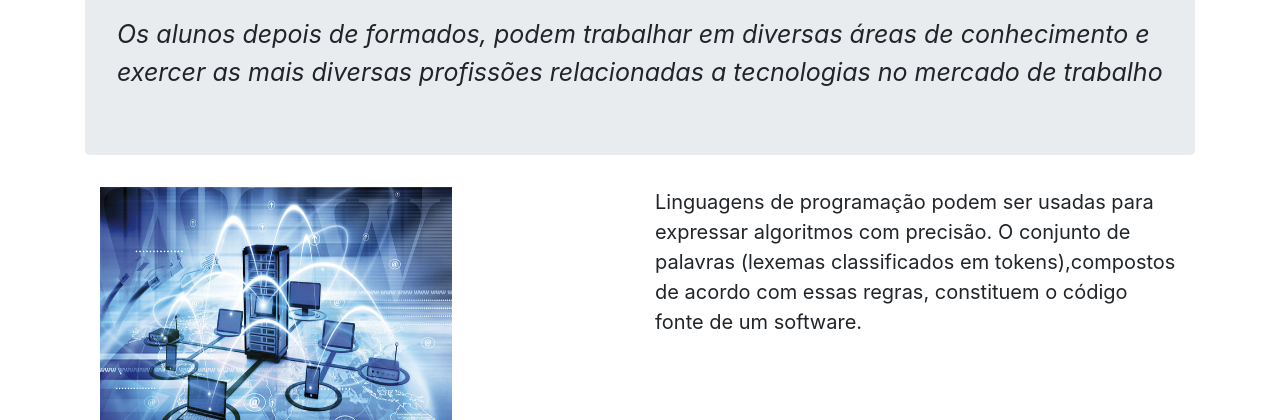
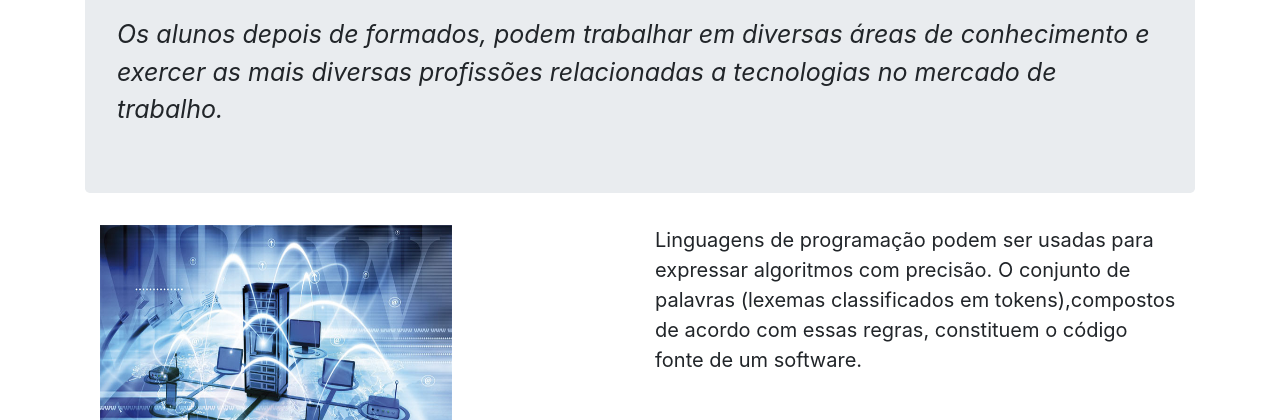
Before and after one commit to tereus100/bootstrap, a plain HTML site: page index.html in a window 1280 px wide. Shown: the part 680-1100 px from the top of the page. Drawn offline with nearby package versions, Linux system fonts and the light colour scheme.

Commit message:
Update index.html

```diff
--- a/index.html
+++ b/index.html
@@ -134,7 +134,7 @@
     <h1 class="d-flex justify-content-center">Área de Atuação</h1>
     <br>
     <i style="font-size:25px;">Os alunos depois de formados, podem trabalhar em diversas áreas de conhecimento e exercer as mais
-      diversas profissões relacionadas a tecnologias no mercado de trabalho</i>
+      diversas profissões relacionadas a tecnologias no mercado de trabalho.</i>
   </div>
   <div class="container">
   <div class="row">
```
